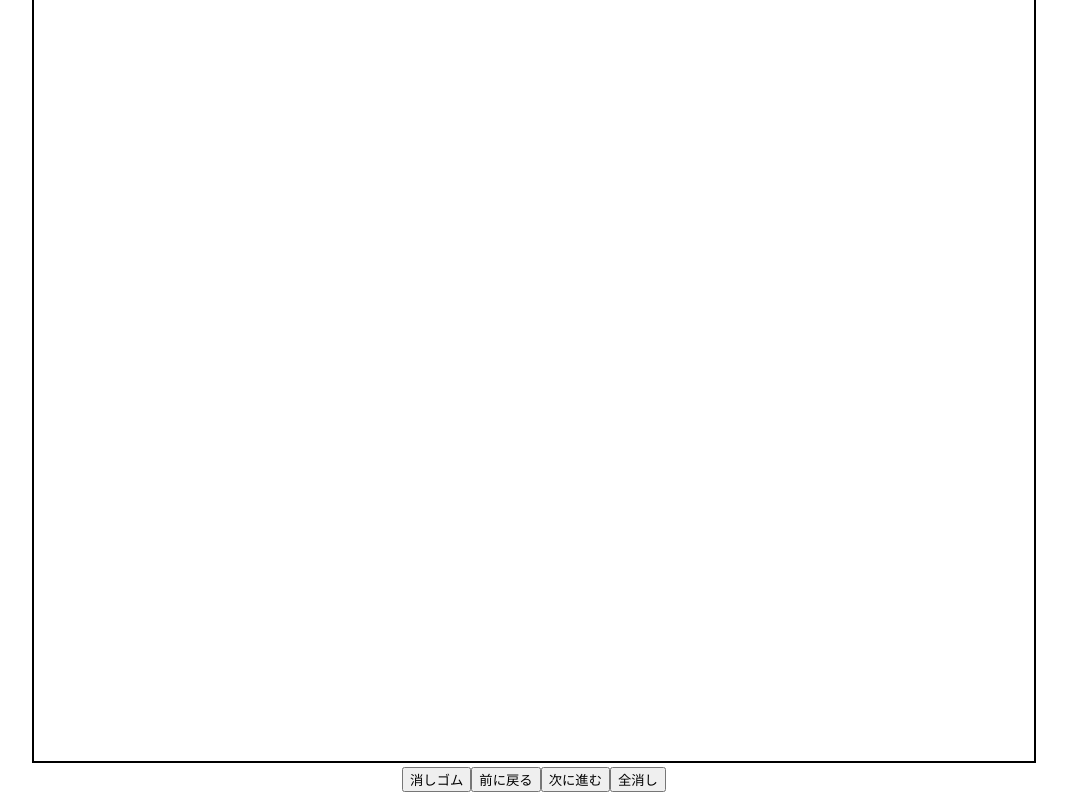
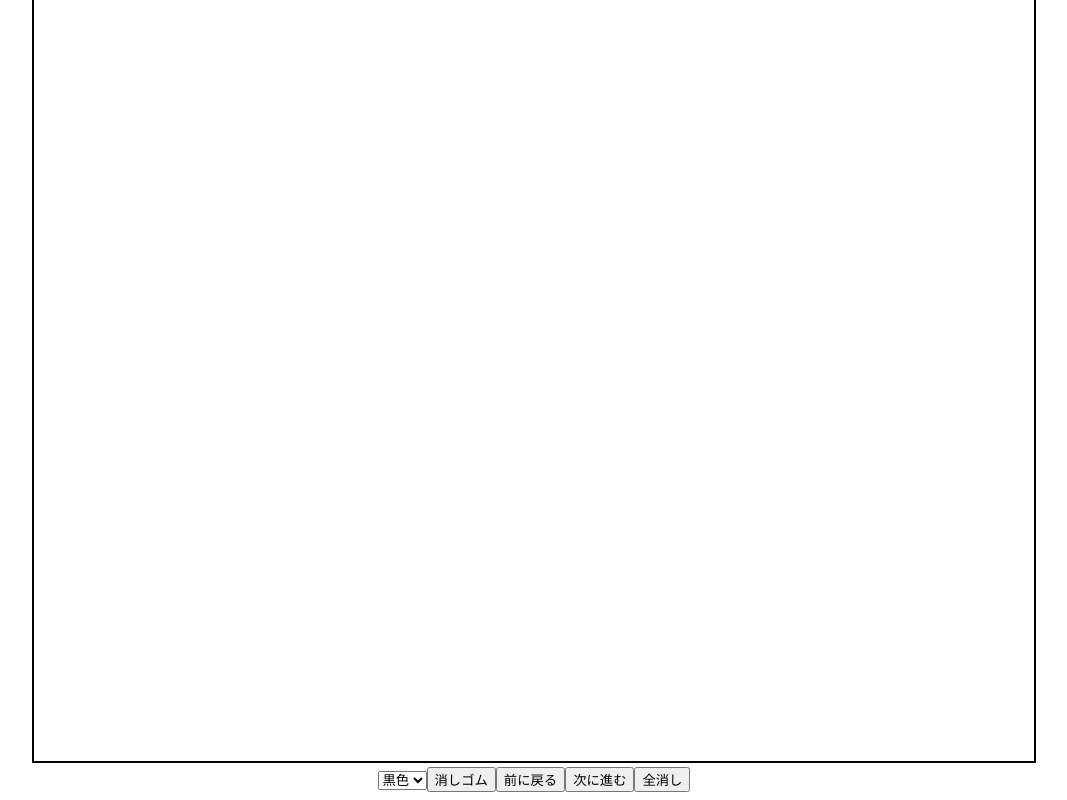
Before and after one commit to oniipon/canvas-write-vue-ts, a Vue app: page / in a window 1280 px wide. Shown: the part 505-1305 px from the top of the page, without its empty margins (106-1173 px from the left). Built offline with nearby package versions, Linux system fonts and the light colour scheme.

Commit message:
色変更

```diff
--- a/src/App.vue
+++ b/src/App.vue
@@ -7,7 +7,6 @@
 
 <script lang="ts">
     import {Component, Vue} from "vue-property-decorator";
-    import HelloWorld from "./components/HelloWorld.vue";
     import CanvasWrite from "./components/CanvasWrite.vue";
 
     @Component({
--- a/src/components/CanvasWrite.vue
+++ b/src/components/CanvasWrite.vue
@@ -2,6 +2,11 @@
 	<div>
 		<canvas width='1000' height='1000' style=' border:2px solid #000;'></canvas>
 		<div>
+			<select v-model="color">
+				<option v-for="color in colors" v-bind:key="color.code"
+				:value="color.code">
+					{{color.color_name}}</option>
+			</select>
 			<button onclick=''>消しゴム</button>
 			<button @click="prev_draw_img()">前に戻る</button>
 			<button @click="next_draw_img()">次に進む</button>
@@ -12,9 +17,11 @@
 
 <script lang='ts'>
     import {Component, Prop, Vue} from "vue-property-decorator";
-interface Log{
-  png:string
+
+    interface Log {
+        png: string
     }
+
     @Component
     export default class CanvasWrite extends Vue {
         private x = 0;
@@ -24,9 +31,13 @@ interface Log{
         private move_flag = false;
         private size = 12;
         private color = "#000000";
-        private logs:Log[] = [];
+        private logs: Log[] = [];
         private log_name = "canvas_name";
         private now_index = -1;
+        private colors = [
+            {color_name: "黒色", code: "#000000"}
+            , {color_name: "赤色", code: "#ff0000"}
+            , {color_name: "黄色", code: "#ffff00"}];
 
         mouse_down(e: MouseEvent) {
             if (this.canvas == null || this.canvas_content == null) return;
@@ -77,39 +88,38 @@ interface Log{
             if (this.canvas == null || this.canvas_content == null) return;
             const png = this.canvas.toDataURL();
             this.logs.push({png});
-          this.now_index = this.logs.length-1;
+            this.now_index = this.logs.length - 1;
         }
 
-        prev_draw_img(){
-          if(this.now_index ===-1) return
+        prev_draw_img() {
+            if (this.now_index === -1) return;
             this.now_index--;
-          if(this.now_index === -1){
-            this.reset_canvas()
-            return
+            if (this.now_index === -1) {
+                this.reset_canvas();
+                return;
             }
-           this.reset_canvas()
-          this.draw(this.logs[this.now_index].png);
-        }
-        next_draw_img(){
-          if(this.logs.length<=this.now_index+1) return;
-              this.now_index++;
-             this.reset_canvas()
-            console.log(this.now_index);
+            this.reset_canvas();
             this.draw(this.logs[this.now_index].png);
         }
 
-        reset_canvas(){
-          if(this.canvas_content == null) return;
+        next_draw_img() {
+            if (this.logs.length <= this.now_index + 1) return;
+            this.now_index++;
+            this.reset_canvas();
+            this.draw(this.logs[this.now_index].png);
+        }
+
+        reset_canvas() {
+            if (this.canvas_content == null) return;
             this.canvas_content.clearRect(0, 0, this.canvas_content.canvas.clientWidth, this.canvas_content.canvas.clientHeight);
         }
 
-        draw(src:string) {
-          if(this.canvas_content == null) return;
-          console.log('draw');
+        draw(src: string) {
+            if (this.canvas_content == null) return;
             const img = new Image();
             img.src = src;
             const canvas_content = this.canvas_content;
-          img.onload = ()=>canvas_content.drawImage(img,0,0);
+            img.onload = () => canvas_content.drawImage(img, 0, 0);
         }
     }
 </script>
```
Lines whose indentation alone changed are shown as unchanged.
